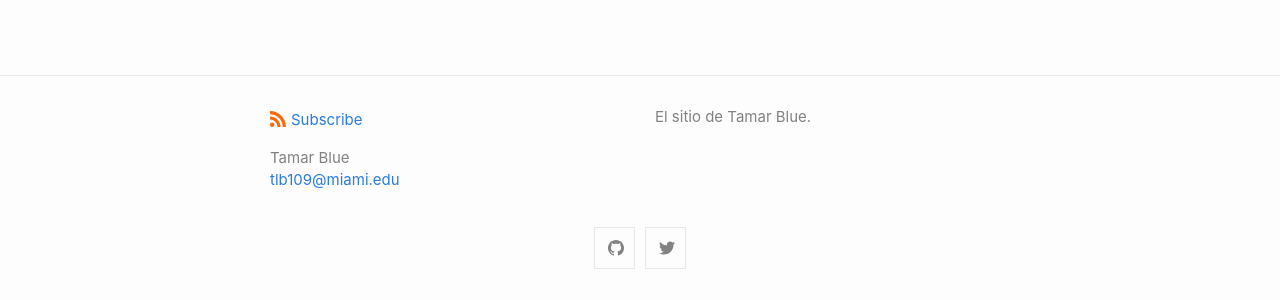
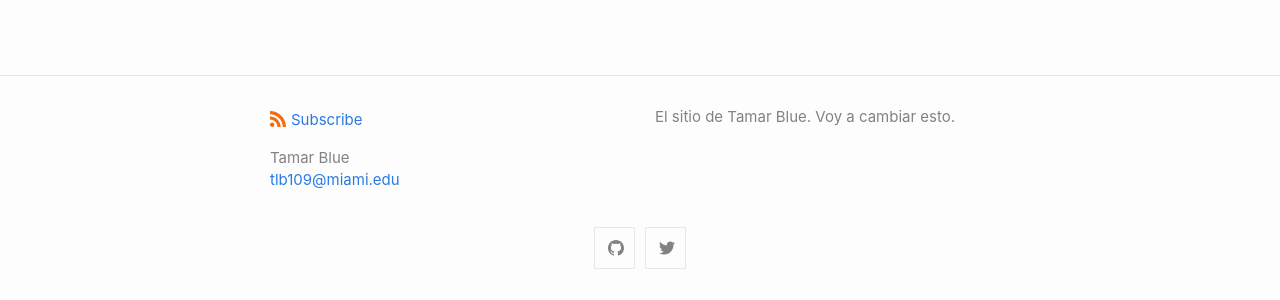
Before and after one commit to tlb109/tlb109.github.io, a Jekyll site: the page built from index.md, in a window 1280 px wide. Shown: the part 596-896 px from the top of the page. Built offline with Jekyll 4.4.1, drawn with Linux system fonts in a browser that asks for light colours.

Commit message:
Update _config.yml

```diff
--- a/_config.yml
+++ b/_config.yml
@@ -3,7 +3,7 @@ author:
   name: Tamar Blue
   email: tlb109@miami.edu
 description: > # this means to ignore newlines until "show_excerpts:"
-  El sitio de Tamar Blue.
+  El sitio de Tamar Blue. Voy a cambiar esto.
 
 show_excerpts: false # set to true to show excerpts on the homepage
 
```
